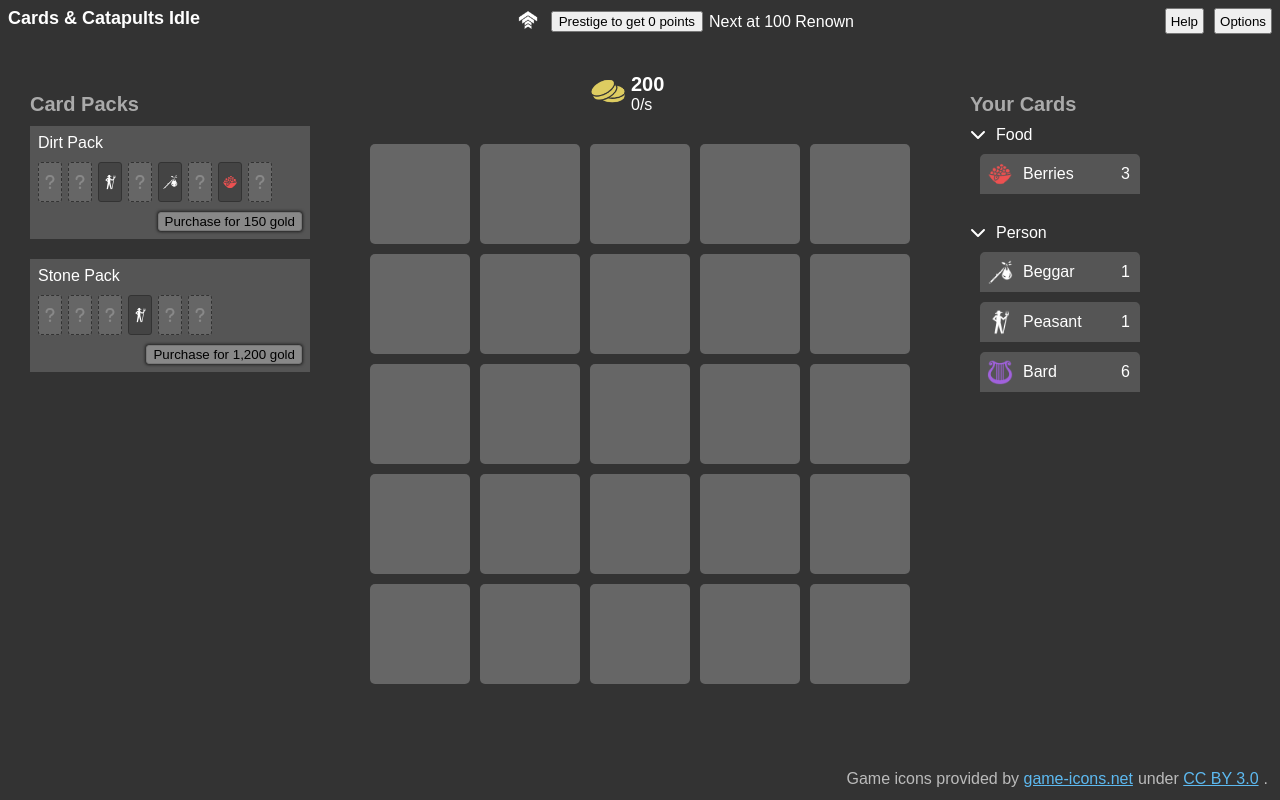
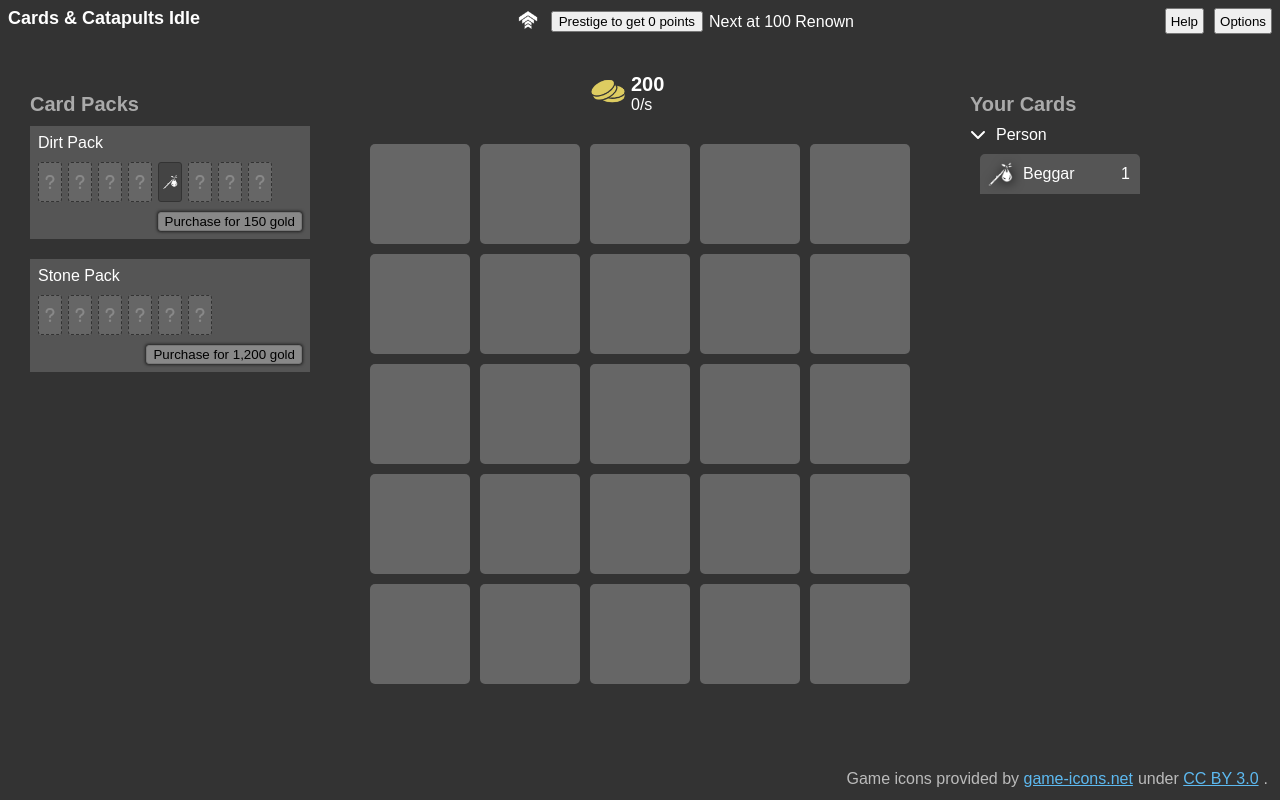
Before and after one commit to Rybadour/cards-n-catapults-idle, a React app: page / in a window 1280 px wide. Built offline with nearby package versions, Linux system fonts and the light colour scheme; the HTML template or start-up script is replaced by a standard one.

Commit message:
Made card icons more clear when selected

```diff
--- a/src/components/card-list.scss
+++ b/src/components/card-list.scss
@@ -91,7 +91,7 @@ $card-height: 220px;
 
   &.selected:not(.empty) {
     border: 2px solid white;
-    background-color: #777;
+    background-color: #666;
   }
 
   .title {
@@ -108,6 +108,7 @@ $card-height: 220px;
     img {
       width: 26px;
       height: 26px;
+      filter: drop-shadow(1px 1px 6px black);
     }
   }
 
--- a/src/config/global.ts
+++ b/src/config/global.ts
@@ -1,7 +1,7 @@
 const global = {
   startingGold: 200,
-  startingCards: {beggar: 1, peasant: 1, berries: 3, bard: 6},
-  startingPrestige: 1000,
+  startingCards: {beggar: 1},
+  startingPrestige: 0,
   produceModifier: 1,
   isDebug: false,
 };
```
